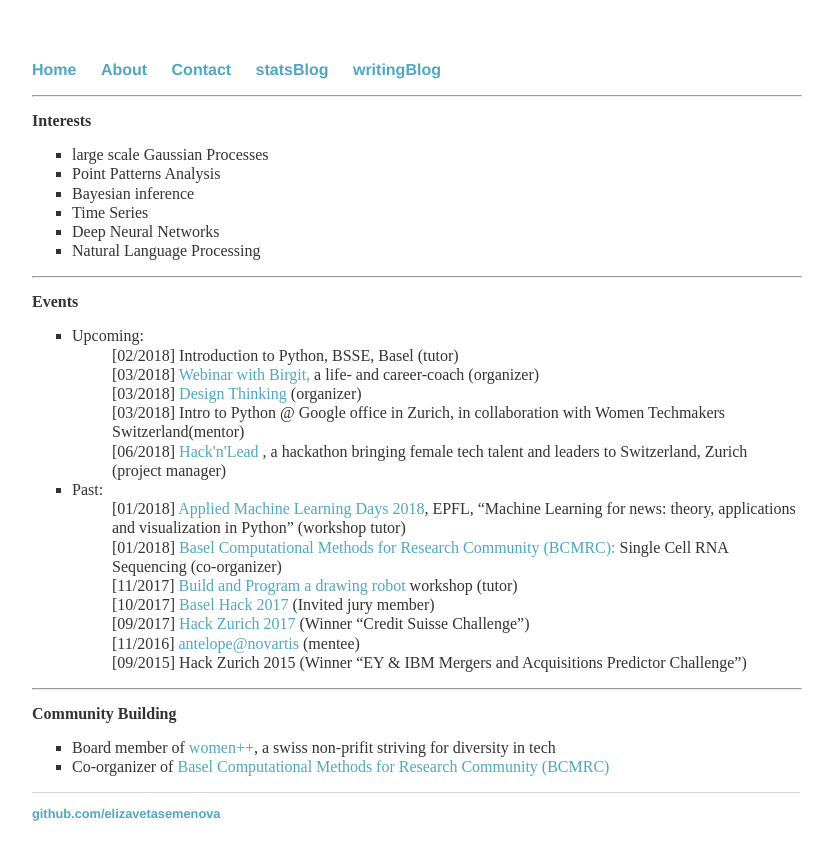
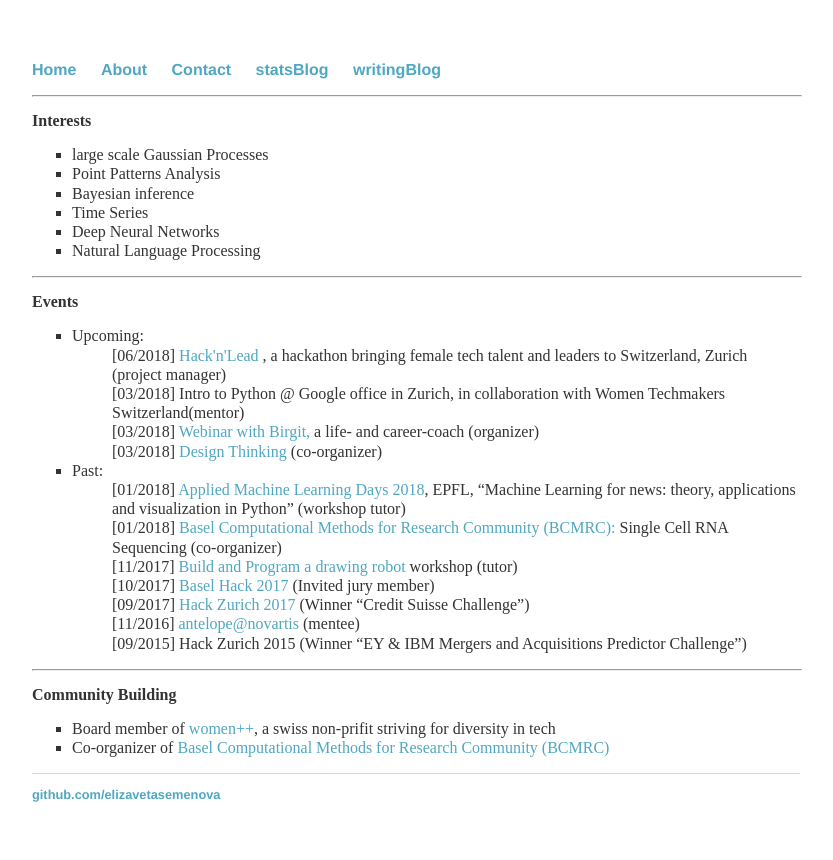
Before and after one commit to elizavetasemenova/elizavetasemenova.github.io, a Jekyll site: the page built from index.html, in a window 1280 px wide. Shown: the top 860 px of the page, without its empty margins (224-1057 px from the left). Built offline with Jekyll 4.4.1, drawn with Linux system fonts in a browser that asks for light colours.

Commit message:
Update index.html

```diff
--- a/index.html
+++ b/index.html
@@ -25,25 +25,20 @@ title: Liza Semenova, statistician in progress
        <ul style="list-style-type:square">
        <li> Upcoming:
 	       <ul style="list-style-type:none">
-		    <li>[02/2018] Introduction to Python, BSSE, Basel (tutor)
-		    </li>
-
-		    <li>[03/2018] <a href="https://www.meetup.com/womenplusplus/events/247545239/">
-			            Webinar with Birgit,
-			          </a> a life- and career-coach (organizer)
-		    </li>
-		    <li>[03/2018] <a href="https://www.meetup.com/womenplusplus/events/247508812/">
-			            Design Thinking
-           			   </a>  (organizer)
-		    </li>
-		    <li>[03/2018] Intro to Python @ Google office in Zurich, in collaboration with Women Techmakers Switzerland(mentor)
-		    </li>
 		    <li>[06/2018] <a href="https://twitter.com/hackandlead">
 			            Hack'n'Lead
 			          </a> , a hackathon bringing female tech talent and leaders to Switzerland, Zurich
 			               (project manager)
 		     </li>
-
+		    <li>[03/2018] Intro to Python @ Google office in Zurich, in collaboration with Women Techmakers Switzerland(mentor)
+		    </li>
+		    <li>[03/2018] <a href="https://www.meetup.com/womenplusplus/events/247545239/">
+			            Webinar with Birgit, </a> a life- and career-coach (organizer)
+		    </li>
+	       	    <li>[03/2018] <a href="https://www.meetup.com/womenplusplus/events/247508812/">
+			            Design Thinking
+           			   </a>  (co-organizer)
+		    </li>
 	       </ul>
 
        <li>Past:
```
